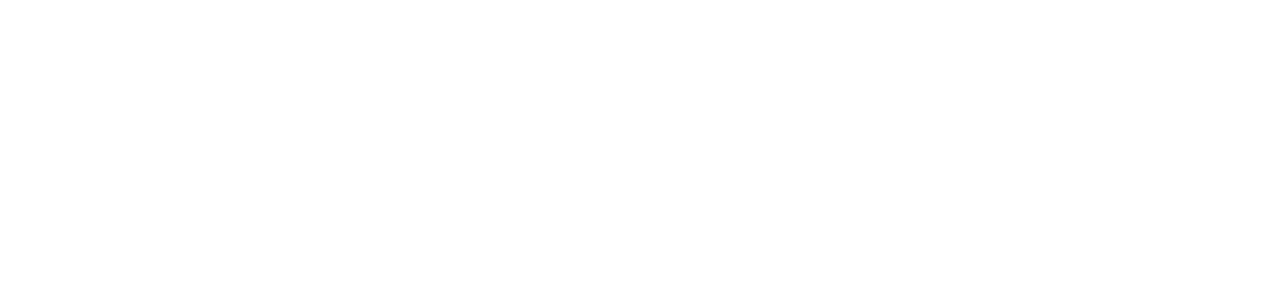
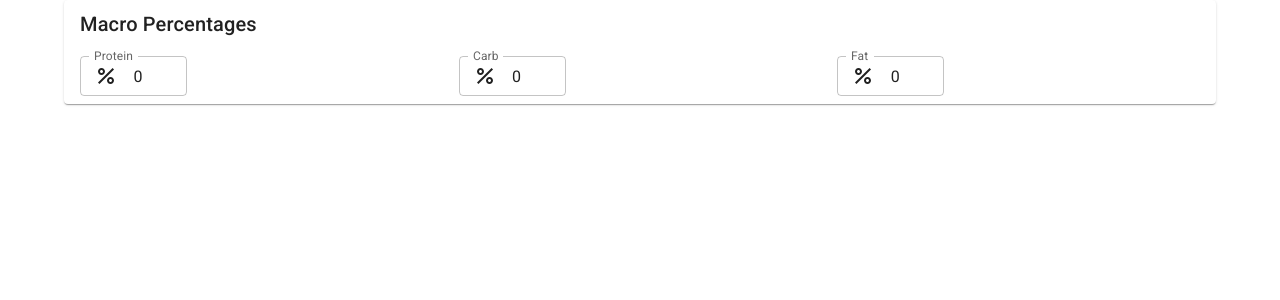
Before and after one commit to andrewdieppa/caloriculator, a React (Create React App) app: page / in a window 1280 px wide. Shown: the top 300 px of the page. Built offline with nearby package versions, Linux system fonts and the light colour scheme.

Commit message:
add MacroPercentages component

```diff
--- a/src/components/App/App.js
+++ b/src/components/App/App.js
@@ -1,5 +1,12 @@
+import MacroPercentages from '../MacroPercentages/MacroPercentages';
+import { Container } from '@mui/material';
+
 function App() {
-  return <div></div>;
+  return (
+    <Container>
+      <MacroPercentages />
+    </Container>
+  );
 }
 
 export default App;
--- /dev/null
+++ b/src/components/MacroPercentages/MacroPercentages.js
@@ -0,0 +1,50 @@
+import { Paper, Grid, Typography, TextField } from '@mui/material';
+import { Percent } from '@mui/icons-material';
+
+// go to https://mui.com/material-ui/react-text-field/#components
+// to further investigate TextField customization
+
+const MacroTextField = props => {
+  return (
+    <TextField
+      type="number"
+      defaultValue={0}
+      inputProps={{
+        style: { textAlign: 'center' },
+        min: 0,
+        max: 100,
+        step: 1,
+      }}
+      InputProps={{ startAdornment: <Percent /> }}
+      id={props.label}
+      label={props.label}
+      variant="outlined"
+      size="small"
+    />
+  );
+};
+
+const MacroPercentages = () => {
+  return (
+    <Paper sx={{ px: 2, py: 1 }}>
+      <Grid container spacing={2}>
+        <Grid item xs={12}>
+          <Typography variant="h6" component="h4">
+            Macro Percentages
+          </Typography>
+        </Grid>
+        <Grid item xs={12} sm={4}>
+          <MacroTextField label="Protein" />
+        </Grid>
+        <Grid item xs={12} sm={4}>
+          <MacroTextField label="Carb" />
+        </Grid>
+        <Grid item xs={12} sm={4}>
+          <MacroTextField label="Fat" />
+        </Grid>
+      </Grid>
+    </Paper>
+  );
+};
+
+export default MacroPercentages;
```
